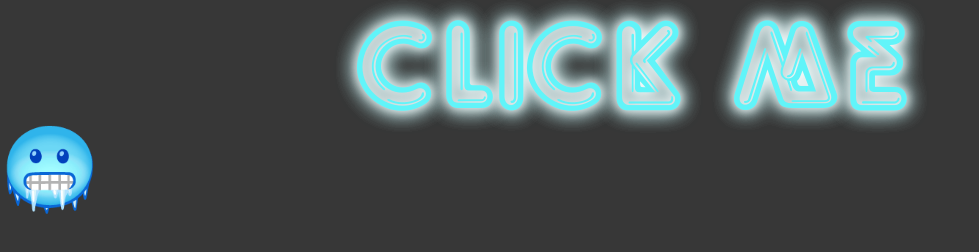
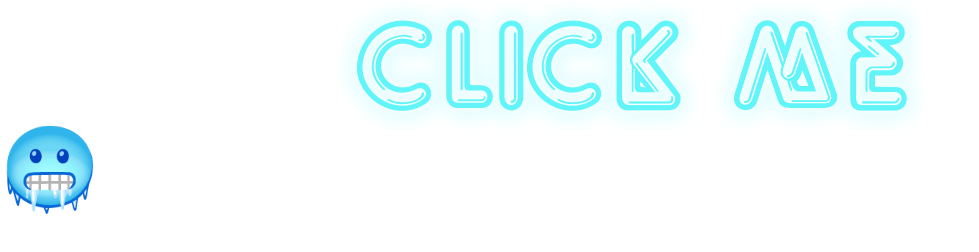
Before and after one commit to chocoshop/chocoshop.github.io, a React app: page index.html in a window 1280 px wide. Shown: the whole page, without its empty margins (0-979 px from the left). Built offline with nearby package versions, Linux system fonts and the light colour scheme.

Commit message:
背景の指定をコンポーネントに移動した

```diff
--- a/index.html
+++ b/index.html
@@ -7,7 +7,7 @@
     <title>BOX</title>
 </head>
 <body>
-    <div id="app" style="background: #373737; height: 100vh; width: 100vw; overflow: hidden;"></div>
+    <div id="app" style="height: 100vh; width: 100vw; overflow: hidden;"></div>
     <script src="build/bundle.js"></script>
 </body>
 </html>
```
